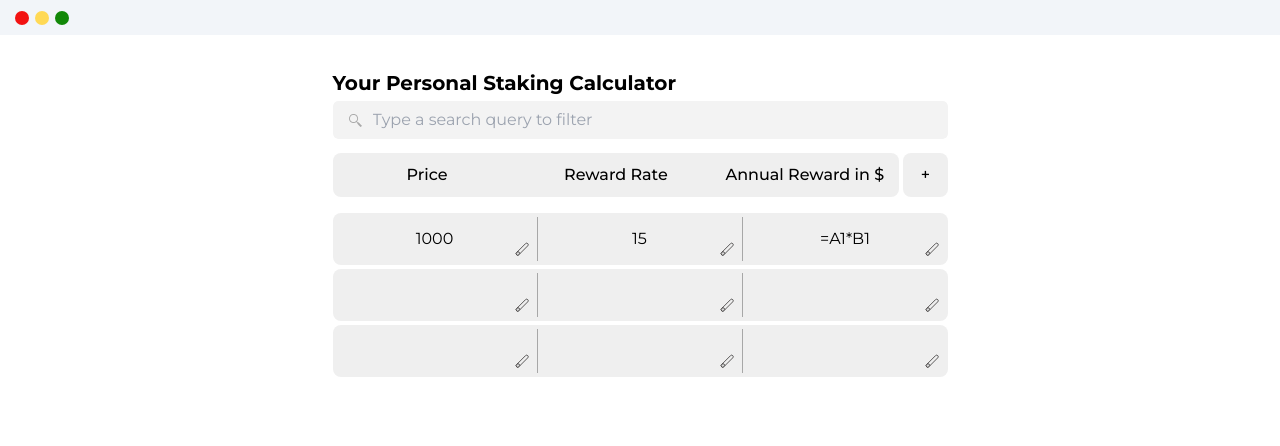
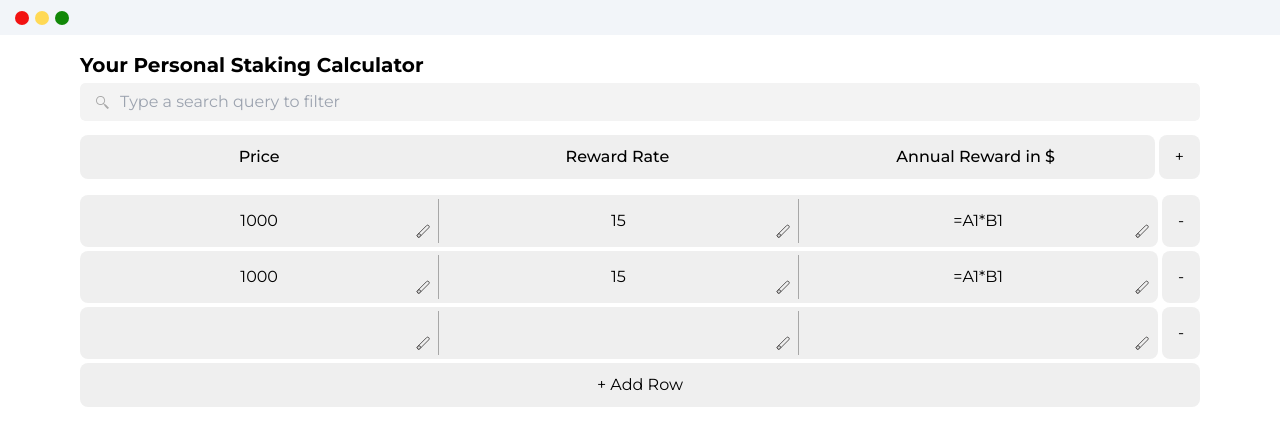
Before and after one commit to JonasBAJ/sr-spreadsheet-next-ts-tw, a Next.js app: page / in a window 1280 px wide. Shown: the top 446 px of the page. Built offline with nearby package versions, Linux system fonts and the light colour scheme.

Commit message:
feat: UI updates

```diff
--- a/src/assets/mock.ts
+++ b/src/assets/mock.ts
@@ -40,5 +40,26 @@ export const mockSheet: ISheet = {
       outputCells: {},
       inputCells: {}
     },
+    A2: {
+      id: "A2",
+      edit: false,
+      value: "1000",
+      outputCells: {},
+      inputCells: {},
+    },
+    B2: {
+      id: "B2",
+      edit: false,
+      value: "15",
+      outputCells: {},
+      inputCells: {},
+    },
+    C2: {
+      id: "C2",
+      edit: false,
+      value: "=A1*B1",
+      outputCells: {},
+      inputCells: {}
+    },
   },
 };
--- a/src/components/girds/Sheet.tsx
+++ b/src/components/girds/Sheet.tsx
@@ -9,18 +9,20 @@ const selector = (s: ISheetsState) => {
     rows: sheet?.rows,
     colNames: sheet?.colNames,
     updateTitle: s.updateTitle,
+    addNewRow: s.addNewRow,
   };
 };
 
 const Sheet = () => {
-  const { colNames, cols, rows } = useSheets(selector);
+  const { colNames, cols, rows, addNewRow } = useSheets(selector);
   const gridTemplateColumns = "1fr ".repeat(cols || 0);
   const rowsCount: number[] = Array(rows).fill(0);
   const columnsCount: number[] = Array(cols).fill(0);
 
   return (
     <section className="w-full h-full mt-[14px]">
-      <header className="flex w-full gap-1 mb-4">
+      <div className='overflow-scroll'>
+        <header className="flex gap-1 mb-4">
           <div
             style={{ gridTemplateColumns }}
             className="w-full grid justify-items-center items-center"
@@ -31,13 +33,20 @@ const Sheet = () => {
               </h2>
             ))}
           </div>
-        <button className="w-12 col-header rounded-lg">+</button>
+          <button className="sheet-btn">+</button>
         </header>
         <section className="flex flex-col gap-1">
           {rowsCount.map((_, i) => (
             <RowItem key={i} row={i} />
           ))}
         </section>
+      </div>
+      <button
+        onClick={addNewRow}
+        className="sheet-btn w-full mt-1"
+      >
+        + Add Row
+      </button>
     </section>
   );
 };
--- a/src/components/items/RowItem.tsx
+++ b/src/components/items/RowItem.tsx
@@ -1,8 +1,8 @@
 import { FC } from "react";
-import { CellItem } from './CellItem';
-import { ISheetsState, useSheets } from '../../state/sheets';
-import { coordinatesToNotation } from '../../utils/cells';
-import { Cell } from '../../models/Cell';
+import { CellItem } from "./CellItem";
+import { ISheetsState, useSheets } from "../../state/sheets";
+import { coordinatesToNotation } from "../../utils/cells";
+import { Cell } from "../../models/Cell";
 
 interface Props {
   row: number;
@@ -14,28 +14,31 @@ const selector = (row: number) => (s: ISheetsState) => {
   const cellIds = Array(sheet?.cols || 0)
     .fill(0)
     .map((_, i) => coordinatesToNotation(row, i));
-  const cells = cellIds.map(id => sheet?.data[id]);
+  const cells = cellIds.map((id) => sheet?.data[id]);
   return {
     cells,
-    rowOnEdit: cells?.some(c => c?.edit),
-    rowOnError: cells?.some(c => c?.error)
+    removeRow: s.removeRow,
+    rowOnEdit: cells?.some((c) => c?.edit),
+    rowOnError: cells?.some((c) => c?.error),
   };
 };
 
 export const RowItem: FC<Props> = ({ row }) => {
-  const { cells, rowOnEdit, rowOnError } = useSheets(selector(row));
+  const { cells, rowOnEdit, rowOnError, removeRow } = useSheets(selector(row));
   const gridTemplateColumns = "1fr ".repeat(cells.length || 0);
-  const errorStyle = rowOnError ? 'shadow-lg border-[1px] border-error-border' : '';
+  const errorStyle = rowOnError
+    ? "shadow-lg border-[1px] border-error-border"
+    : "";
 
   return (
+    <div className='flex gap-1'>
       <div
         style={{ gridTemplateColumns }}
         className={`w-full grid justify-items-center items-center rounded-lg ${errorStyle}`}
       >
         {cells.map((cell, i) => {
-        const finalCell = cell || new Cell(
-          coordinatesToNotation(row, i), ''
-        ).toPlainObject();
+          const finalCell =
+            cell || new Cell(coordinatesToNotation(row, i), "").toPlainObject();
           return (
             <CellItem
               cell={finalCell}
@@ -43,8 +46,10 @@ export const RowItem: FC<Props> = ({ row }) => {
               rowOnEdit={rowOnEdit}
               last={i === cells.length - 1}
             />
-        )
+          );
         })}
+      </div>
+      <button onClick={() => removeRow(row)} className="sheet-btn">-</button>
     </div>
   );
 };
--- a/src/pages/index.tsx
+++ b/src/pages/index.tsx
@@ -11,7 +11,7 @@ const Home = () => {
   return (
     <div className='h-screen w-screen bg-white'>
       <MacHeader/>
-      <main className='max-w-[615px] w-full mx-auto pt-[34px]'>
+      <main className='container mx-auto max-w-6xl p-4'>
         <h1 className='text-black font-montserrat font-bold text-xl mb-[4px]'>
           Your Personal Staking Calculator
         </h1>
--- a/src/state/sheets.ts
+++ b/src/state/sheets.ts
@@ -4,10 +4,13 @@ import { immer } from "zustand/middleware/immer";
 import { ICell, ISheet } from "../types/sheet";
 import { mockSheet } from "../assets/mock";
 import { computeCell } from "../utils/cells";
+import { getRowCells } from '../utils/sheet';
 
 export interface ISheetsState {
   selectedSheetId: string | null;
   sheets: Record<string, ISheet>;
+  addNewRow: () => void;
+  removeRow: (row: number) => void;
   updateTitle: (col: number, value: string) => void;
   updateCell: (cell: ICell) => void;
 }
@@ -24,6 +27,23 @@ export const useSheets = create(
           const slectedId = s.selectedSheetId;
           if (slectedId && s.sheets[slectedId]) {
             s.sheets[slectedId].colNames[col].value = value;
+          }
+        });
+      },
+      addNewRow: () => {
+        set((s) => {
+          const slectedId = s.selectedSheetId;
+          if (slectedId && s.sheets[slectedId]) {
+            s.sheets[slectedId].rows += 1;
+          }
+        })
+      },
+      removeRow: (row: number) => {
+        set((s) => {
+          const slectedId = s.selectedSheetId;
+          if (slectedId && s.sheets[slectedId]) {
+            const cellsToRemove = getRowCells(row, s.sheets[slectedId].cols);
+            alert(`TODO: ${cellsToRemove} :))))`)
           }
         });
       },
--- a/src/styles/globals.css
+++ b/src/styles/globals.css
@@ -15,13 +15,13 @@ body {
   }
 
   .col-header {
-    @apply font-montserrat font-medium;
+    @apply font-montserrat font-medium min-w-[180px];
     @apply w-full text-center bg-col-header py-2.5;
     @apply first:rounded-l-lg last:rounded-r-lg;
   }
 
   .cell {
-    @apply font-montserrat relative;
+    @apply font-montserrat relative min-w-[180px];
     @apply w-full text-center bg-col-header py-1;
     @apply first:rounded-l-lg last:rounded-r-lg;
   }
@@ -30,4 +30,9 @@ body {
     @apply font-montserrat bg-transparent;
     @apply text-center focus:ring-0 focus:border-0 focus:outline-0	;
   }
+
+  .sheet-btn {
+    @apply px-4 py-2.5 rounded-lg bg-col-header;
+    @apply font-montserrat;
+  }
 }
--- /dev/null
+++ b/src/utils/sheet.ts
@@ -0,0 +1,12 @@
+
+export const getRowCells = (row: number, colCount: number): string[] => {
+  let cells: string[] = [];
+
+  for (let col = 0; col < colCount; col++) {
+    const colLetter = String.fromCharCode("A".charCodeAt(0) + col);
+    const rowNumber = (row + 1).toString();
+    cells.push(colLetter + rowNumber);
+  }
+
+  return cells;
+};
```
Lines whose indentation alone changed are shown as unchanged.
